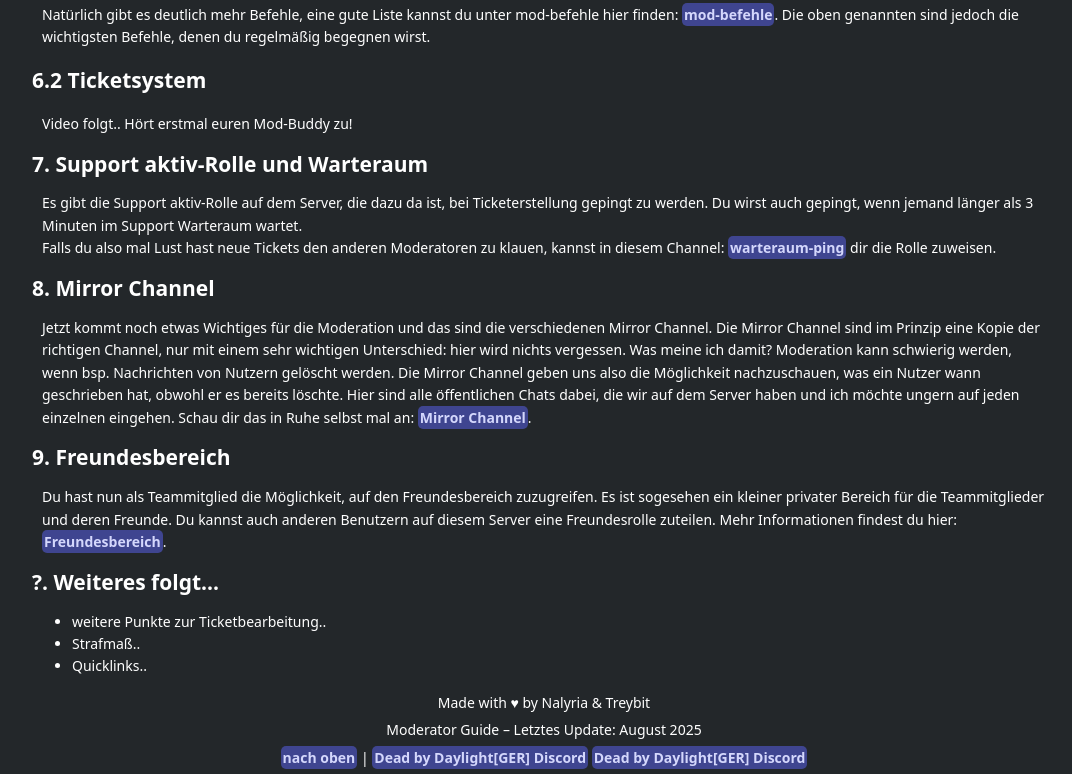
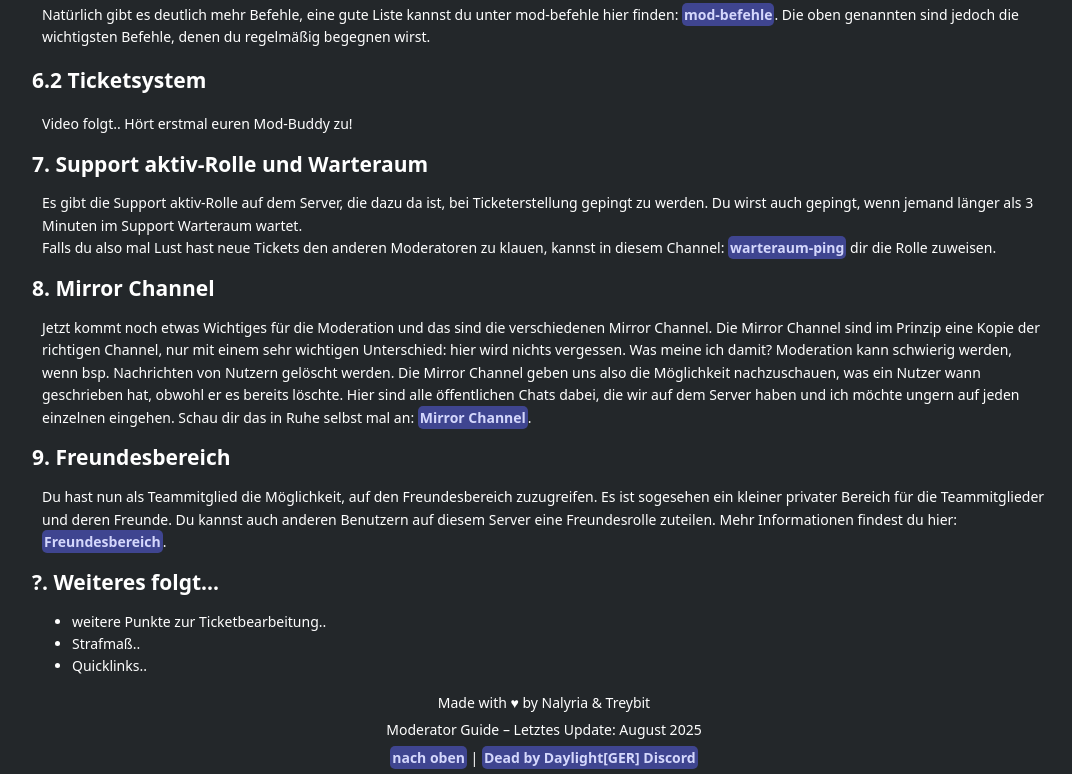
Before and after one commit to Treybit/DBDServer, a plain HTML site: page index.html in a window 1280 px wide. Shown: the part 4236-5010 px from the top of the page, without its empty margins (96-1168 px from the left). Drawn offline with Linux system fonts and the light colour scheme.

Commit message:
footer war der link zuviel, wurde weggemacht

```diff
--- a/index.html
+++ b/index.html
@@ -353,7 +353,6 @@
   			<p>
     			<a href="#top">nach oben</a> |
     			<a href="https://discord.gg/MsBrTwN9ke" target="_blank">Dead by Daylight[GER] Discord</a>
-    			<a href="https://discord.gg/MsBrTwN9ke" target="_blank">Dead by Daylight[GER] Discord</a>
   			</p>
 		</footer>
 	</body>
```
